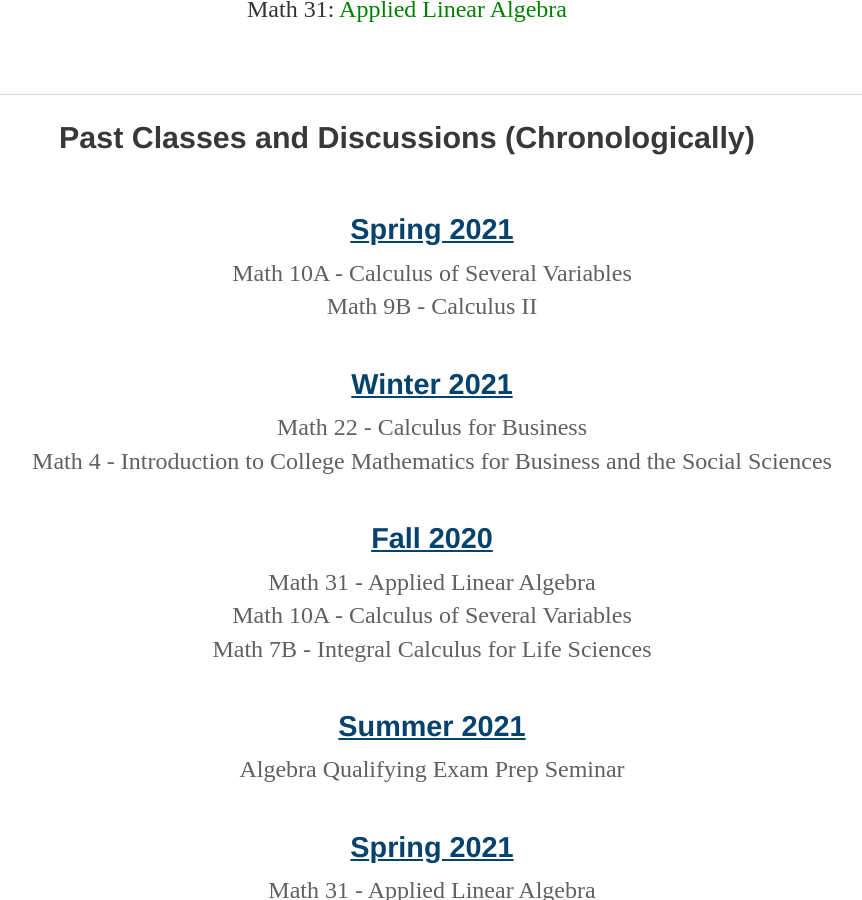
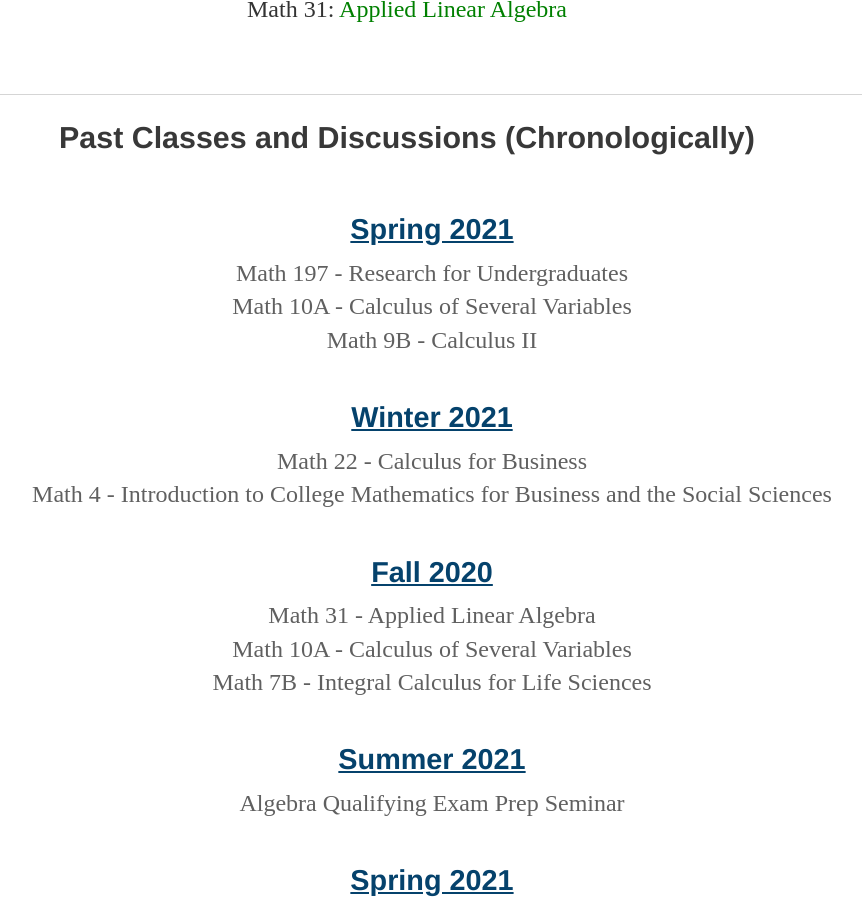
Before and after one commit to raymondmatson/raymondmatson.github.io, a Jekyll site: the page built from teaching/index.md, in a window 1280 px wide and 900 px high, scrolled down 623 px. Shown: the whole window, without its empty margins (233-1095 px from the left). Built offline with Jekyll 4.4.1, drawn with Linux system fonts in a browser that asks for light colours; formulas are drawn with MathJax 3.

Commit message:
Added 197 to past teaching list

```diff
--- a/teaching/index.md
+++ b/teaching/index.md
@@ -45,6 +45,7 @@ title: Teaching
 		<ul style="display: inline-block; text-align: center; margin-left: 50px; list-style-type:none;">
 			<br>
 			<h1 style="font-size: 1.2em; text-align: center; margin-top:10px; margin-bottom:10px; color: #05426c"><u>Spring 2021</u></h1>
+			<li style="color: #606060">Math 197 - Research for Undergraduates</li>
 			<li style="color: #606060">Math 10A - Calculus of Several Variables</li>
 			<li style="color: #606060">Math 9B - Calculus II</li>
 			<br>
```
